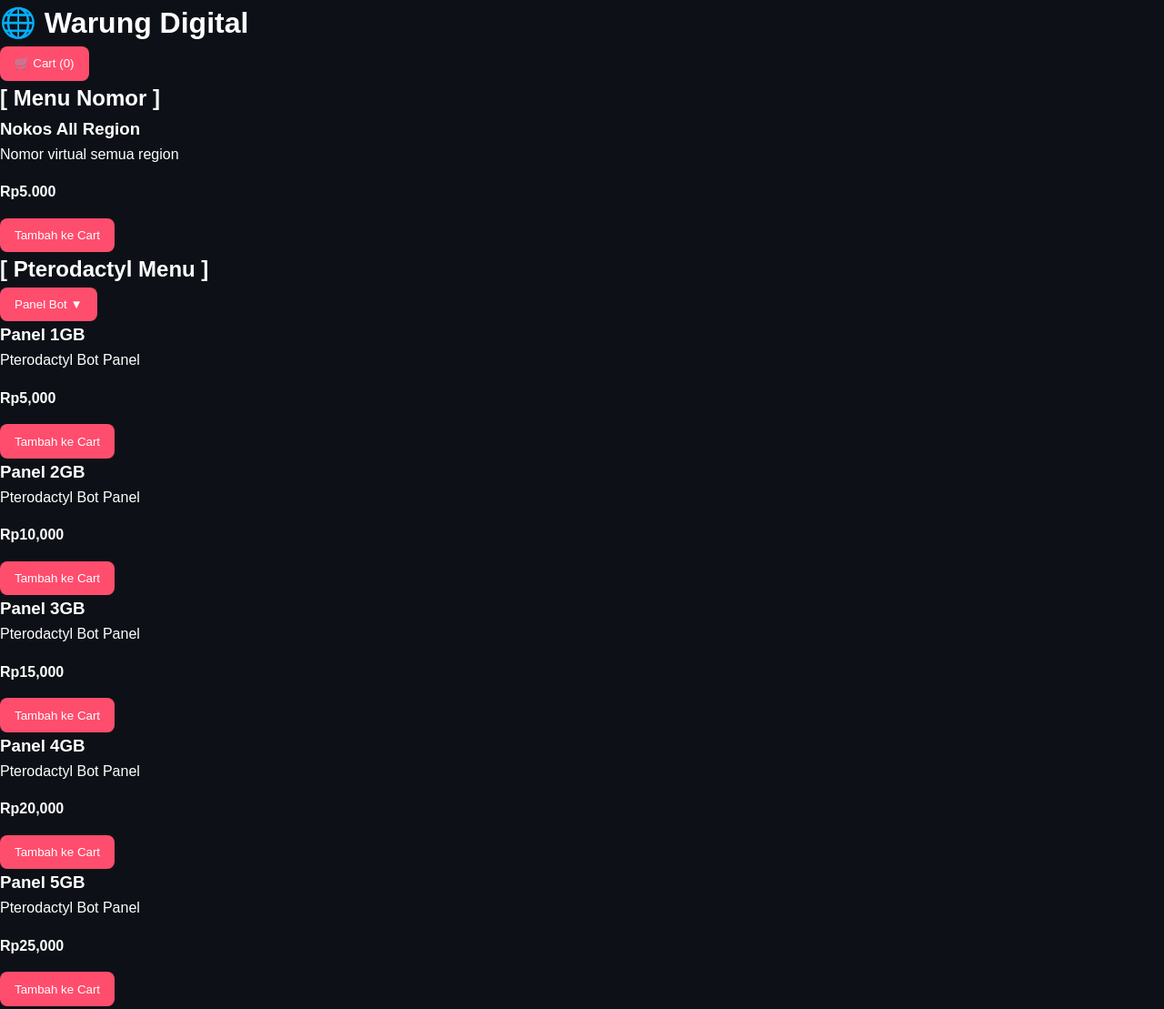
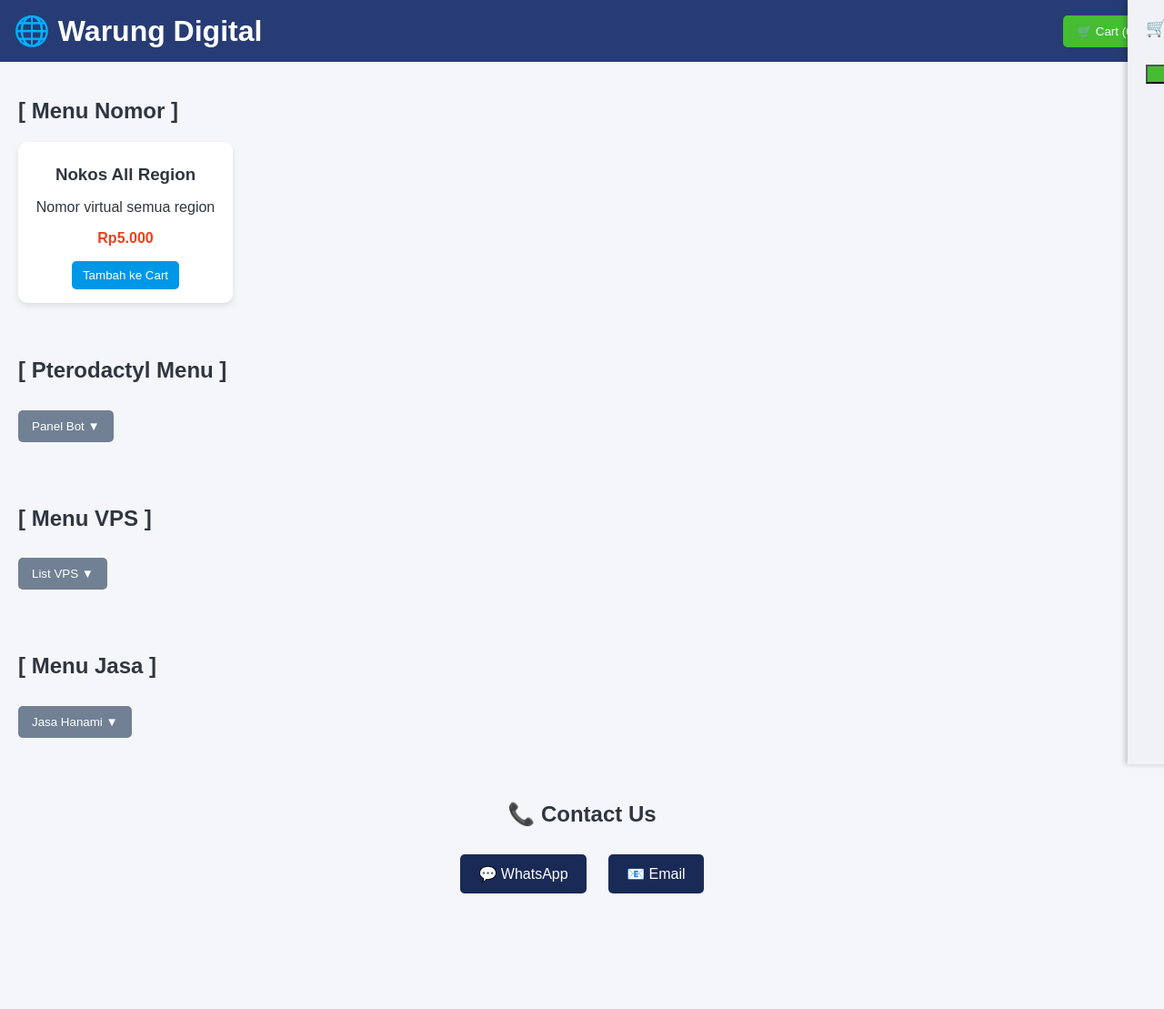
Before and after one commit to louissssMultiDevice/aam, a website: page index.html in a window 1280 px wide. Shown: the top 1109 px of the page at 91% size. After the commit the page ends 1012 px from the top, so only its background shows below. Drawn offline with Linux system fonts and the light colour scheme.

Commit message:
Update style.css

```diff
--- a/style.css
+++ b/style.css
@@ -1,35 +1,129 @@
-* { margin: 0; padding: 0; box-sizing: border-box; font-family: 'Poppins', sans-serif; }
-body { background: #0d1117; color: #fff; line-height: 1.6; }
+body {
+  font-family: Arial, sans-serif;
+  margin: 0; padding: 0;
+  background: #f5f6fa;
+  color: #2f3640;
+}
 
-.navbar { display: flex; justify-content: space-between; align-items: center; padding: 1rem 2rem; background: #161b22; }
-.logo { font-size: 1.5rem; font-weight: bold; }
-.logo span { color: #ff4d6d; }
-.menu { list-style: none; display: flex; gap: 1.5rem; }
-.menu li a { color: #fff; text-decoration: none; transition: 0.3s; }
-.menu li a:hover { color: #ff4d6d; }
-.cart-btn { cursor: pointer; background: #ff4d6d; padding: 0.5rem 1rem; border-radius: 8px; }
+header {
+  background: #273c75;
+  color: white;
+  padding: 15px;
+  display: flex;
+  justify-content: space-between;
+  align-items: center;
+}
 
-.hero { text-align: center; padding: 4rem 2rem; background: linear-gradient(135deg, #1f2937, #111827); }
-.hero h1 { font-size: 2.5rem; }
-.hero span { color: #ff4d6d; }
-.hero .btn { display: inline-block; margin-top: 1rem; padding: 0.7rem 1.5rem; background: #ff4d6d; color: #fff; border-radius: 8px; text-decoration: none; }
+header h1 { margin: 0; }
 
-.section { padding: 3rem 2rem; }
-.section h2 { margin-bottom: 1.5rem; text-align: center; }
-.grid { display: grid; grid-template-columns: repeat(auto-fit, minmax(250px, 1fr)); gap: 1.5rem; }
-.card { background: #161b22; padding: 1.5rem; border-radius: 12px; text-align: center; box-shadow: 0 4px 8px rgba(0,0,0,0.2); transition: 0.3s; }
-.card:hover { transform: translateY(-5px); }
-.price { margin: 1rem 0; font-weight: bold; }
-button { background: #ff4d6d; border: none; color: #fff; padding: 0.7rem 1rem; border-radius: 8px; cursor: pointer; transition: 0.3s; }
-button:hover { background: #e53e5d; }
+nav button {
+  background: #44bd32;
+  border: none;
+  padding: 10px 15px;
+  color: white;
+  border-radius: 5px;
+  cursor: pointer;
+}
 
-.modal { display: none; position: fixed; inset: 0; background: rgba(0,0,0,0.8); justify-content: center; align-items: center; }
-.modal-content { background: #161b22; padding: 2rem; border-radius: 12px; text-align: center; }
-.qris-img { width: 220px; margin: 1rem 0; }
-.close { cursor: pointer; font-size: 1.5rem; float: right; }
+section {
+  padding: 20px;
+}
 
-.cart { position: fixed; right: -350px; top: 0; width: 300px; height: 100%; background: #111827; padding: 1.5rem; box-shadow: -4px 0 8px rgba(0,0,0,0.5); transition: 0.3s; }
-.cart.show { right: 0; }
-.cart h3 { margin-bottom: 1rem; }
-#cart-list { list-style: none; margin-bottom: 1rem; }
-.btn-pay { width: 100%; }
+.products {
+  display: grid;
+  grid-template-columns: repeat(auto-fill, minmax(200px,1fr));
+  gap: 15px;
+}
+
+.product-card {
+  background: white;
+  border-radius: 10px;
+  padding: 15px;
+  box-shadow: 0 3px 6px rgba(0,0,0,0.1);
+  text-align: center;
+}
+
+.product-card h3 { margin: 10px 0; }
+.product-card .price { font-weight: bold; color: #e84118; }
+
+.product-card button {
+  background: #0097e6;
+  border: none;
+  padding: 8px 12px;
+  color: white;
+  border-radius: 5px;
+  cursor: pointer;
+}
+
+.show-more {
+  margin: 10px 0;
+  padding: 10px 15px;
+  border: none;
+  background: #718093;
+  color: white;
+  border-radius: 5px;
+  cursor: pointer;
+}
+
+.hidden { display: none; }
+
+#cart {
+  position: fixed;
+  top: 0; right: -300px;
+  width: 300px; height: 100%;
+  background: #f1f2f6;
+  box-shadow: -3px 0 6px rgba(0,0,0,0.2);
+  padding: 20px;
+  transition: right 0.3s ease;
+}
+
+#cart.show { right: 0; }
+
+#cart h3 { margin-top: 0; }
+#cart button { width: 100%; margin-top: 10px; background:#44bd32; }
+
+#contact {
+  padding: 20px;
+  text-align: center;
+}
+
+#contact .btn {
+  display: inline-block;
+  margin: 10px;
+  padding: 12px 20px;
+  background: #192a56;
+  color: white;
+  text-decoration: none;
+  border-radius: 5px;
+}
+
+/* Modal */
+.modal {
+  display: none;
+  position: fixed;
+  z-index: 999;
+  left: 0; top: 0;
+  width: 100%; height: 100%;
+  background: rgba(0,0,0,0.5);
+  justify-content: center; align-items: center;
+}
+
+.modal-content {
+  background: white;
+  padding: 20px;
+  border-radius: 10px;
+  text-align: center;
+  max-width: 400px;
+}
+
+.modal-content img {
+  width: 200px;
+  margin: 15px 0;
+}
+
+.close {
+  position: absolute;
+  top: 10px; right: 20px;
+  font-size: 24px;
+  cursor: pointer;
+}
```
